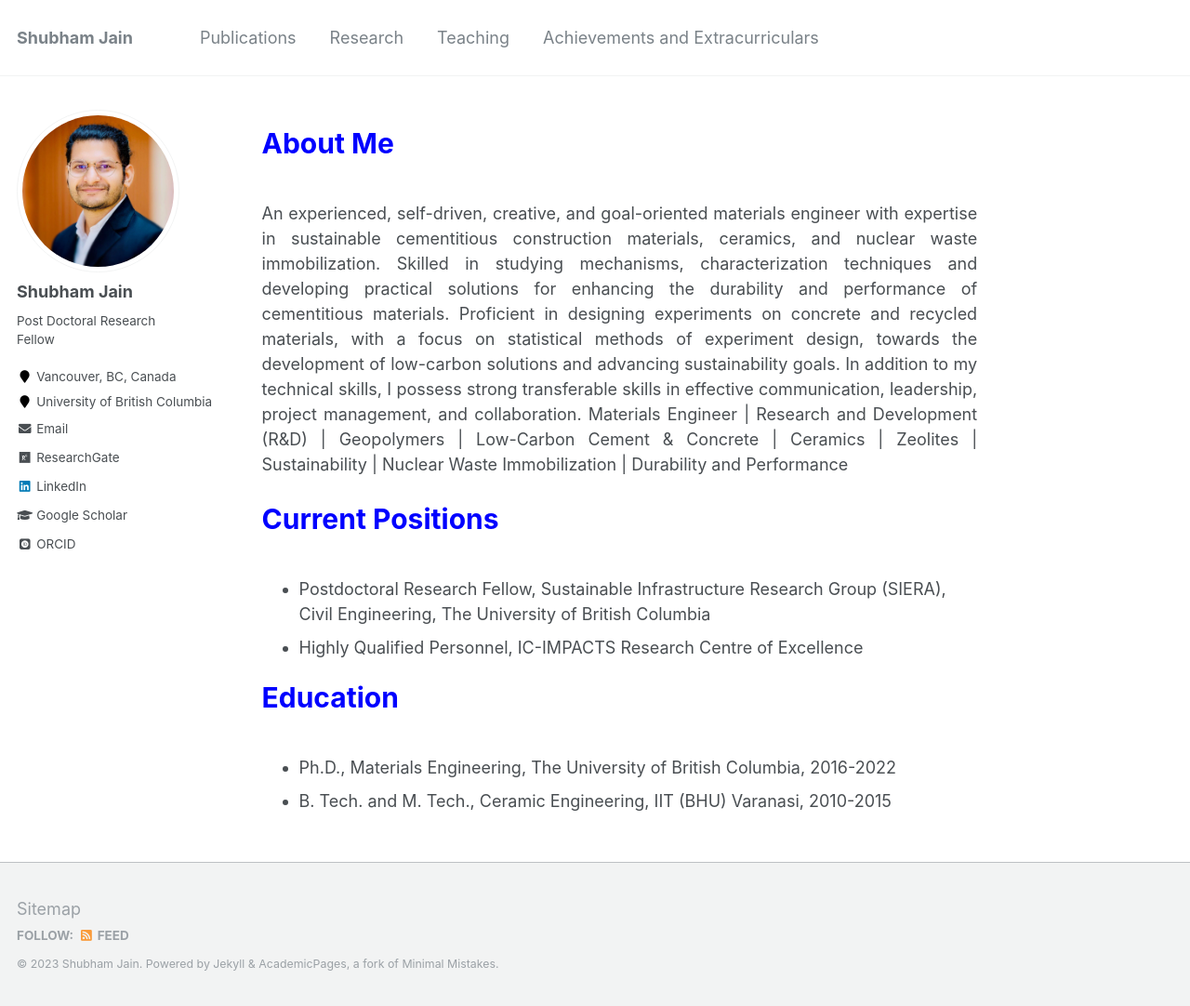
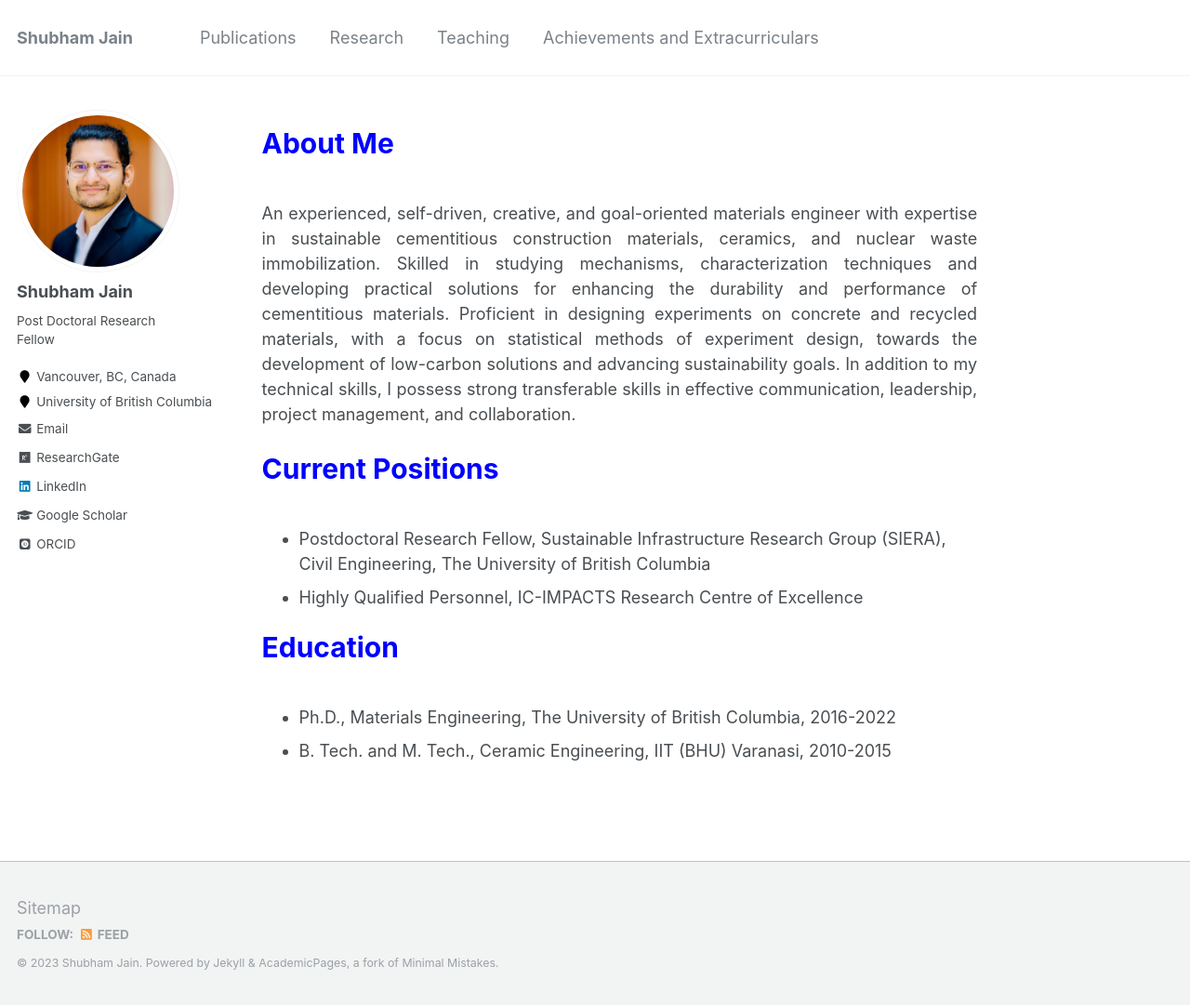
Before and after one commit to shubhamj2611/shubhamj2611.github.io, a Jekyll site: the page built from _pages/about.md, in a window 1280 px wide and 1082 px high. Shown: the whole window at 93% size. Built offline with Jekyll 4.4.1, drawn with Linux system fonts in a browser that asks for light colours; some web fonts are replaced.

Commit message:
Update about.md

```diff
--- a/_pages/about.md
+++ b/_pages/about.md
@@ -9,9 +9,7 @@ redirect_from:
 ---
 
 <p style="text-align:left; color:Blue; font-size:30px; font-weight:bold;"> About Me </p>
-<p style="text-align:justify; font-size=22px;"> An experienced, self-driven, creative, and goal-oriented materials engineer with expertise in sustainable cementitious construction materials, ceramics, and nuclear waste immobilization. Skilled in studying mechanisms, characterization techniques and developing practical solutions for enhancing the durability and performance of cementitious materials. Proficient in designing experiments on concrete and recycled materials, with a focus on statistical methods of experiment design, towards the development of low-carbon solutions and advancing sustainability goals. In addition to my technical skills, I possess strong transferable skills in effective communication, leadership, project management, and collaboration.
-
-Materials Engineer | Research and Development (R&D) | Geopolymers | Low-Carbon Cement & Concrete | Ceramics | Zeolites | Sustainability | Nuclear Waste Immobilization | Durability and Performance </p>
+<p style="text-align:justify; font-size=22px;"> An experienced, self-driven, creative, and goal-oriented materials engineer with expertise in sustainable cementitious construction materials, ceramics, and nuclear waste immobilization. Skilled in studying mechanisms, characterization techniques and developing practical solutions for enhancing the durability and performance of cementitious materials. Proficient in designing experiments on concrete and recycled materials, with a focus on statistical methods of experiment design, towards the development of low-carbon solutions and advancing sustainability goals. In addition to my technical skills, I possess strong transferable skills in effective communication, leadership, project management, and collaboration. </p>
 
 <p style="text-align:left; color:Blue; font-size:30px; font-weight:bold;"> Current Positions </p>
 * Postdoctoral Research Fellow, Sustainable Infrastructure Research Group (SIERA), Civil Engineering, The University of British Columbia
```
